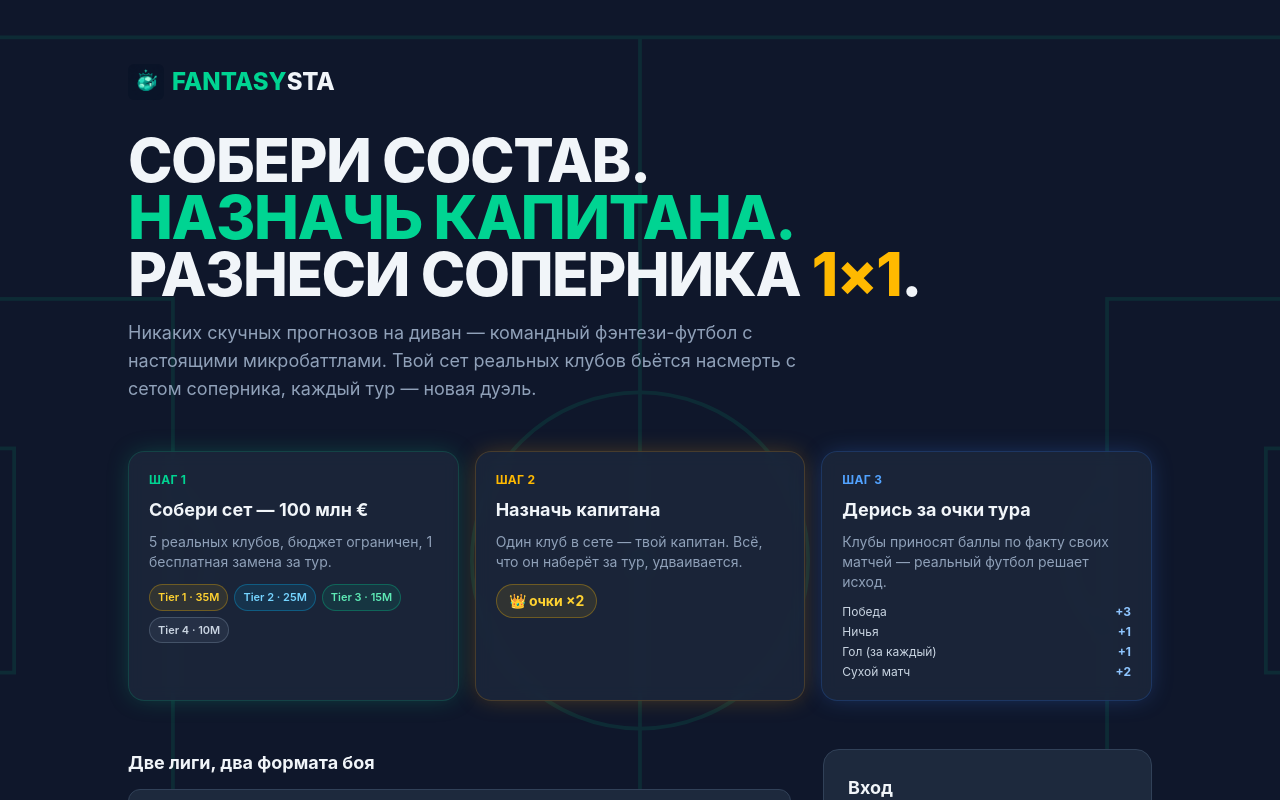
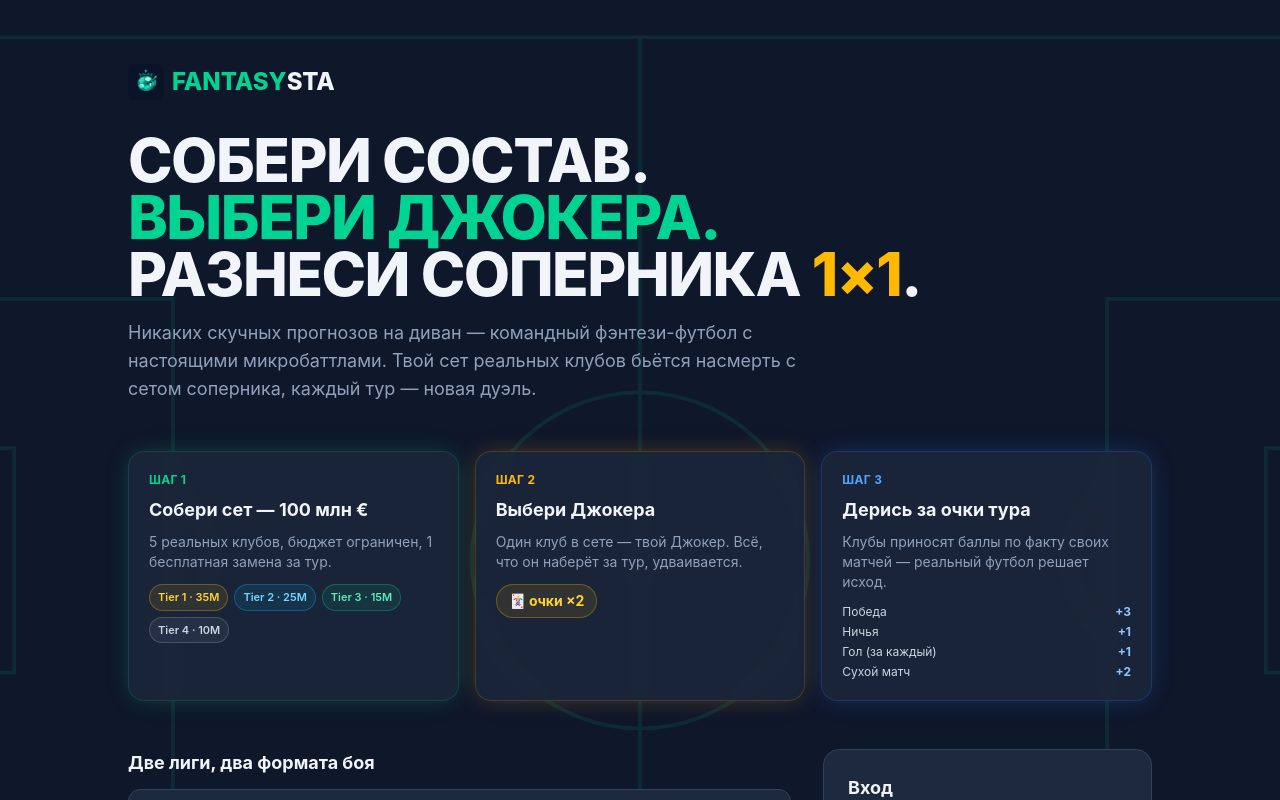
Before and after one commit to pantandrej/ffc-app, a React (Vite) app: page / in a window 1280 px wide. Shown: the top 800 px of the page. Built offline with nearby package versions, Linux system fonts and the light colour scheme.

Commit message:
rename: Капитан (клуб в сете) → Джокер, чтобы не путать с капитаном команды

```diff
--- a/src/PoolManagement.jsx
+++ b/src/PoolManagement.jsx
@@ -244,7 +244,7 @@ export default function PoolManagement({ user }) {
           <span className="text-sm text-slate-400">Тур №{gameweek.id} · {gameweek.status === "active" ? "идёт" : "предстоящий"}</span>
         </div>
         <div className="text-sm text-slate-400 mb-6">
-          Собери свои 5 клубов на этот тур, выбери Капитана и помоги своей команде победить.
+          Собери свои 5 клубов на этот тур, выбери Джокера и помоги своей команде победить.
         </div>
 
         <div className="flex flex-col md:flex-row gap-6">
@@ -285,7 +285,7 @@ export default function PoolManagement({ user }) {
                     <button
                       type="button"
                       onClick={() => toggleCaptain(club.id)}
-                      title={isCaptain ? "Убрать с капитанства" : "Назначить капитаном"}
+                      title={isCaptain ? "Убрать джокера" : "Сделать джокером"}
                       className={`flex-shrink-0 transition ${isCaptain ? "text-amber-400" : "text-slate-400"} ${crownVisibilityClass}`}
                     >
                       <CrownIcon className="w-6 h-6" />
@@ -312,7 +312,7 @@ export default function PoolManagement({ user }) {
               {saving ? "Сохраняю…" : isSaved ? "✓ Сет сохранён" : "Сохранить сет"}
             </button>
             {!captainValid && poolClubIds.length === POOL_SIZE && (
-              <div className="text-xs text-amber-400 text-center">Назначь капитана среди выбранных клубов</div>
+              <div className="text-xs text-amber-400 text-center">Выбери Джокера среди выбранных клубов</div>
             )}
           </aside>
 
--- a/src/lib/AuthGate.jsx
+++ b/src/lib/AuthGate.jsx
@@ -69,7 +69,7 @@ export default function AuthGate({ children }) {
           <div className="max-w-5xl mx-auto mb-12">
             <h1 className="font-extrabold uppercase tracking-tight leading-[0.95] text-4xl md:text-6xl mb-4">
               Собери состав.<br />
-              <span className="text-emerald-400">Назначь капитана.</span><br />
+              <span className="text-emerald-400">Выбери Джокера.</span><br />
               Разнеси соперника <span className="text-amber-400">1×1</span>.
             </h1>
             <p className="text-slate-400 text-base md:text-lg max-w-2xl">
@@ -94,10 +94,10 @@ export default function AuthGate({ children }) {
 
             <div className="rounded-2xl border border-amber-500/20 bg-slate-800/80 backdrop-blur-sm p-5 shadow-[0_0_25px_-5px_rgba(245,158,11,0.35)]">
               <div className="text-xs font-bold text-amber-400 uppercase tracking-wide mb-2">Шаг 2</div>
-              <div className="font-bold text-lg mb-2">Назначь капитана</div>
-              <div className="text-sm text-slate-400 mb-3">Один клуб в сете — твой капитан. Всё, что он наберёт за тур, удваивается.</div>
+              <div className="font-bold text-lg mb-2">Выбери Джокера</div>
+              <div className="text-sm text-slate-400 mb-3">Один клуб в сете — твой Джокер. Всё, что он наберёт за тур, удваивается.</div>
               <div className="inline-flex items-center gap-1.5 px-3 py-1.5 rounded-full bg-amber-400/10 text-amber-300 border border-amber-400/30 font-bold text-sm">
-                👑 очки ×2
+                🃏 очки ×2
               </div>
             </div>
 
```
